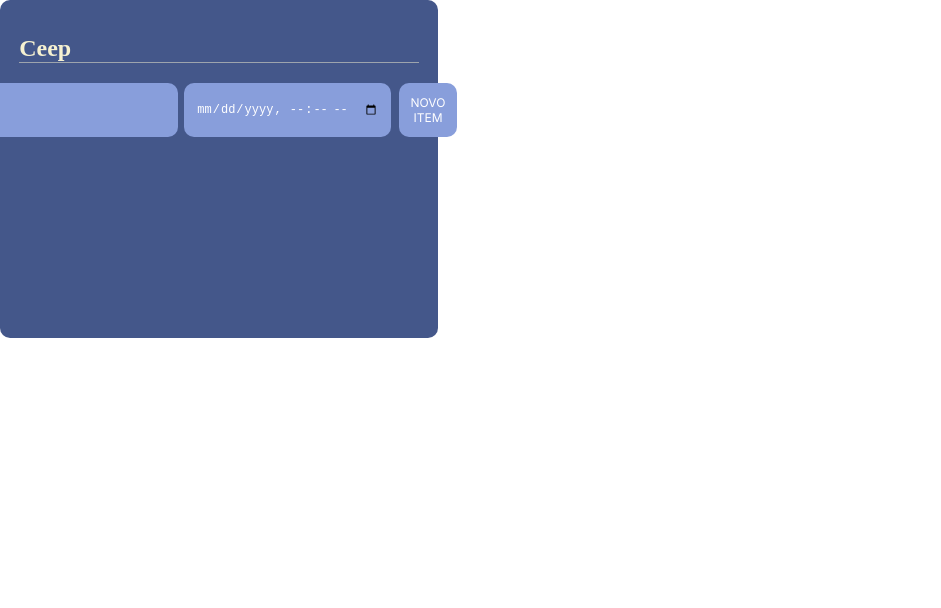
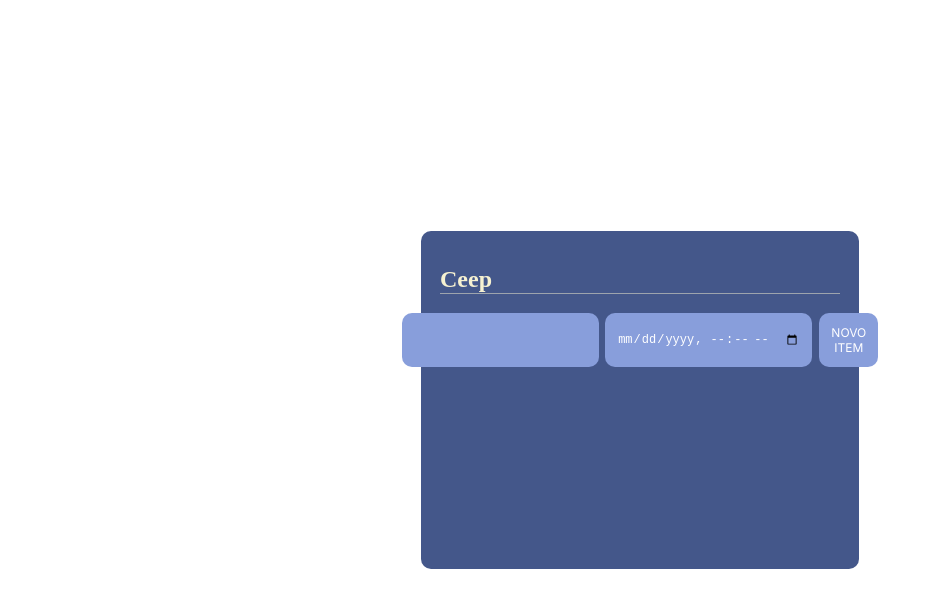
Before and after one commit to JoaoIto/Ceep, a plain HTML site: page index.html in a window 1280 px wide. Shown: the whole page, without its empty margins (0-941 px from the left). Drawn offline with nearby package versions, Linux system fonts and the light colour scheme; a web font is replaced by a local one.

Commit message:
bugs centralização

```diff
--- a/index.html
+++ b/index.html
@@ -18,6 +18,7 @@
 </head>
 
 <body>
+  <div class="app">
     <div class="todo-list">
       <h1 class="title">
         Ceep
@@ -34,6 +35,7 @@
 
       </ul>
     </div>
+  </div>
   <script src="https://cdnjs.cloudflare.com/ajax/libs/moment.js/2.29.0/moment.min.js"></script>
   <script type="module" src="./assets/js/main.js"></script>
 </body>
```
Lines whose indentation alone changed are shown as unchanged.
